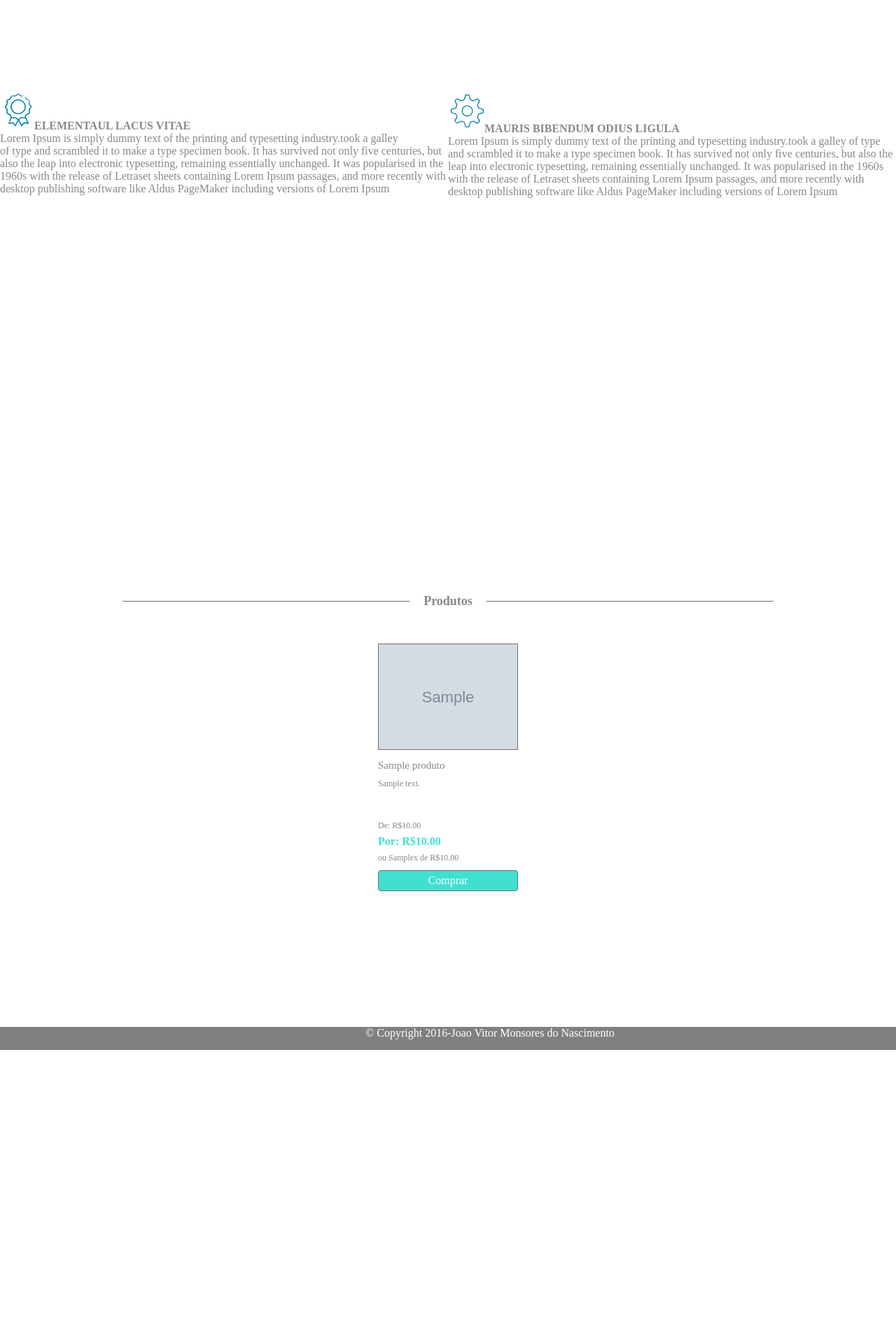
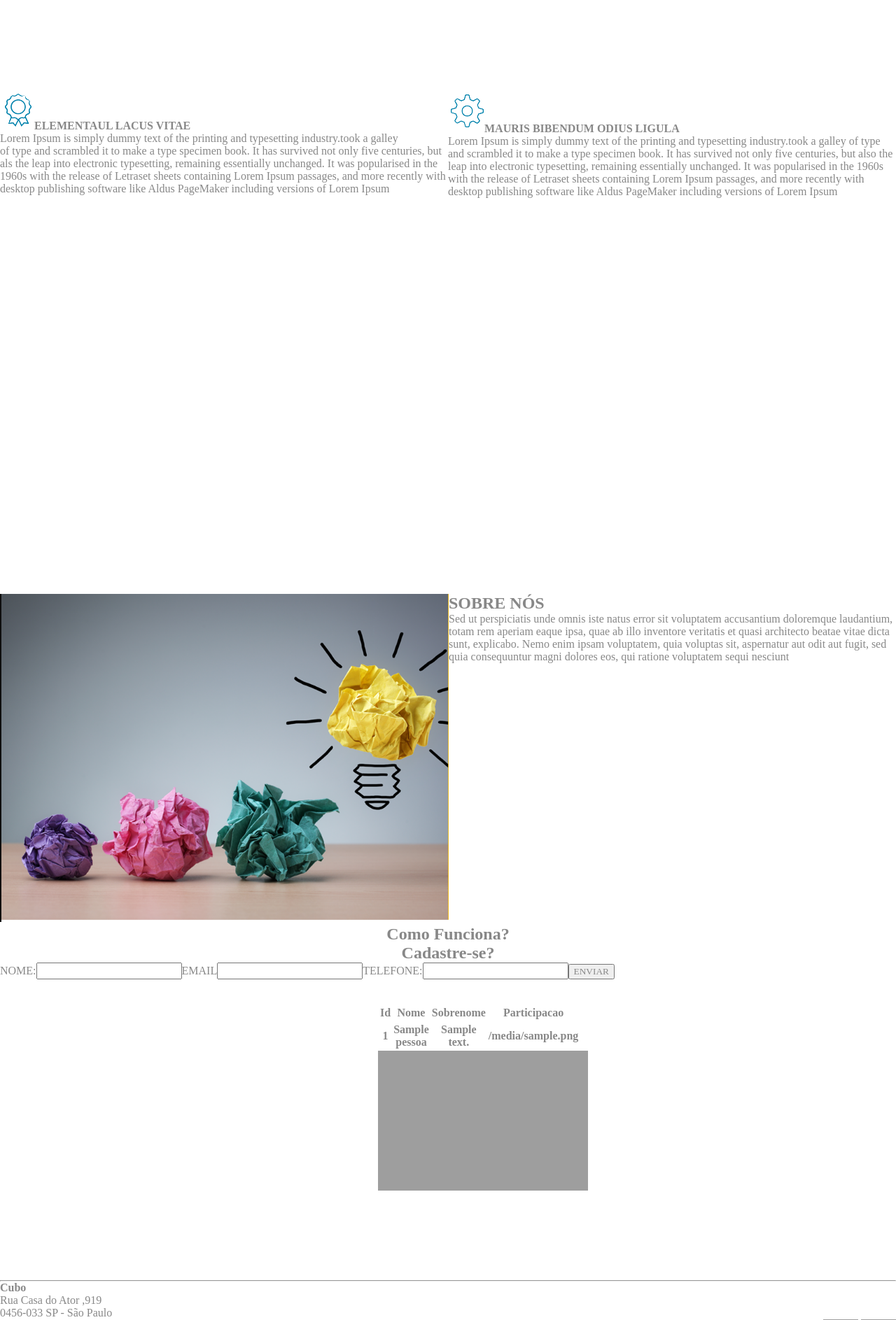
Before and after one commit to joaovitormp1998/Desafio-Final, a Flask app: template Final/Final/application/view/template/index.html in a window 1280 px wide; the page is wider, and only the part inside the window is pictured. Shown: the part 976-2863 px from the top of that part at 70% size. Before the commit the page ends 2477 px from the top of that part, so only its background shows below. Run offline with Flask 2, Linux system fonts and the light colour scheme; the template is opened without the code that fills it: most values are stand-ins (such as "Sample title", 1, 10 or a date in 2020); grey boxes marked "Sample" are stand-in pictures; lists and menus that the app fills with data are empty; a map, chart or similar area stays blank; some libraries are stand-ins or nearby versions; grey boxes are pictures that could not be loaded.

Commit message:
alteracoes na sessao sobre e adcionando as sessoes que faltavam

```diff
--- a/Final/Final/application/view/template/index.html
+++ b/Final/Final/application/view/template/index.html
@@ -7,10 +7,36 @@
     <link rel="stylesheet" href="{{url_for('static', filename = 'css/style.css')}}">
     <link rel="stylesheet" href="{{url_for('static', filename = 'css/gallery.theme.css')}}">
     <link rel="stylesheet" href="{{url_for('static', filename = 'css/gallery.min.css')}}">
+    <script type="text/javascript" src="https://www.gstatic.com/charts/loader.js"></script>
     <title>Cubo</title>
 </head>
 
 <body>
+    <script type="text/javascript">
+        google.charts.load('current', {'packages':['corechart']});
+        google.charts.setOnLoadCallback(drawChart);
+
+        function drawChart() {
+
+          var data = google.visualization.arrayToDataTable([
+            ['Task', 'Hours per Day'],
+            ['Hugo',     11],
+            ['Eliza Souza',      2],
+            ['Anderson Santos',  2],
+            ['Fernanda Oliveira', 2],
+            ['Carlos',    7]
+          ]);
+
+          var options = {
+            title: 'Dados'
+          };
+
+          var chart = new google.visualization.PieChart(document.getElementById('piechart'));
+
+          chart.draw(data, options);
+        }
+      </script>
+      <DIv class="estrutura">
     <!-- Seçao  de Cabeçalho/Menu-->
     <section>
 
@@ -78,7 +104,7 @@
           in the 1960s
         with the release of Letraset sheets containing Lorem Ipsum passages, and more recently with desktop publishing software like Aldus PageMaker including versions of Lorem Ipsum</p></div>
             <div class="item"><p><img src="{{url_for('static', filename = 'image/icon3.png')}}"/><b>ELEMENTAUL LACUS VITAE</b><br>Lorem Ipsum is simply dummy text of the printing and typesetting industry.took a galley<br>
-         of type and scrambled it to make a type specimen book. It has survived not only five centuries, but also the leap into electronic typesetting, remaining essentially unchanged. It was popularised in
+         of type and scrambled it to make a type specimen book. It has survived not only five centuries, but als the leap into electronic typesetting, remaining essentially unchanged. It was popularised in
          the 1960s
         with the release of Letraset sheets containing Lorem Ipsum passages, and more recently with desktop publishing software like Aldus PageMaker including versions of Lorem Ipsum</p></div>
 	<div class="item"><p><img src="{{url_for('static', filename = 'image/icon4.png')}}"/><b>MAURIS BIBENDUM  ODIUS LIGULA</b><br>Lorem Ipsum is simply dummy text of the printing and typesetting industry.took a galley of type and scrambled it to make a type specimen book. It has survived not only five centuries, but also the leap into electronic typesetting, remaining essentially unchanged. It was popularised in the 1960s
@@ -90,49 +116,77 @@
 
 
     <!-- SEÇÃO SOBRE -->
-<section class="sobre-section">
-    <div class="imagem"></div>
-	<div class="sobre-texto">
-
+<section class="sobre grid grid-template-columns" id="sobre">
+    <div class="sobre-img"><img src="{{url_for('static', filename = 'image/imagem-sobre.png')}}"/></div>
+	<div class="sobre-info">
+        <h1>SOBRE NÓS</h1>
+        <p>Sed ut perspiciatis unde omnis iste natus error sit voluptatem accusantium
+        doloremque laudantium, totam rem aperiam eaque ipsa, quae ab illo inventore
+        veritatis et quasi architecto beatae vitae dicta sunt, explicabo. Nemo enim ipsam
+        voluptatem, quia voluptas sit, aspernatur aut odit aut fugit, sed quia consequuntur
+        magni dolores eos, qui ratione voluptatem sequi nesciunt</p>
     </div>
 
 </section>
 
     <!-- SEÇÃO DE COMO FUNCIONA -->
-<section></section>
+<section  class="como-funciona">
+<div><center><H1>Como Funciona?</H1></center></div>
+</section>
 
     <!-- SEÇÃO DE CADASTRO-->
-<section></section>
+<section class="cadastro">
+   <center> <h1>Cadastre-se?</h1></center>
+    <div>NOME:<input></input>EMAIL<input></input>TELEFONE:<input></input><button>ENVIAR</button></div>
+</section>
 
     <!-- SEÇÃO DE DADOS -->
 
 <section></section>
     <!-- SEÇÃO DE PRODUTOS -->
     <section class="produtos-section">
-        <p class="produtos-titulo">Produtos</p>
         <div class="produto">
-            {%for produto in produtos%}
+            {%for pessoa in pessoas%}
             <div class="produto-card">
-                <img src="{{'http:{link}'.format(link = produto.get_imagem())}}">
+                <table >
+                    <tr>
+                        <th>Id</th>
+                        <th>Nome</th>
+                        <th>Sobrenome</th>
+                        <th>Participacao</th>
+                      </tr>
+
                 <div>
-                    <p class="produto-nome">{{produto.get_nome()}}</p>
-                    <p class="produto-descricao">{{produto.get_descricao()}}</p>
-                    <p class="produto-preco-anterior">De: {{'R${:,.2f}'.format(produto.get_preco_anterior())}}</p>
-                    <p class="produto-preco">Por: {{'R${:,.2f}'.format(produto.get_preco())}}</p>
-                    <p class="produto-meio-pagamento">ou {{produto.get_qtd_parcelas()}}x de
-                        {{'R${:,.2f}'.format(produto.get_valor_parcela())}}</p>
-                    <button>Comprar</button>
+                    <tr></tr>
+                    <th>{{  pessoa.get_id()}}</th>
+
+                    <th>{{pessoa.get_nome()}}</th>
+
+                    <th>{{pessoa.get_descricao()}}</th>
+                    <th>{{ pessoa.get_imagem() }}</th><br><br>
                 </div>
             </div>
-            {%endfor%}
+            {%endfor%}</table>
+            <div id="piechart" style="width: 300px; height: 150px; align-self: start;"></div>
         </div>
     </section>
+<hr>
+<b>Cubo</b><br>
+Rua Casa do Ator ,919<br>
+0456-033 SP - São Paulo
 
+<div class="redes" align='end'>
+    <img src="{{url_for('static', filename = 'image/fb.png')}}" width="70" height="50"/>
+    <img src="{{url_for('static', filename = 'image/google+.png')}}"width="50" height="50"/>
 
-    <footer>
-      &copy; Copyright 2016-Joao Vitor Monsores do Nascimento
+    <img src="{{url_for('static', filename = 'image/twitter.png')}}"width="50" height="60"/>
+    <img src="{{url_for('static', filename = 'image/yt.png')}}"width="50" height="60"/>
+       </div>
 
-    </footer>
+<footer class="footer">
+        <p> &copy; Copyright 2021-Joao Vitor Monsores do Nascimento</p>
+
+    </footer></DIv>
 </body>
 
 </html>
```
